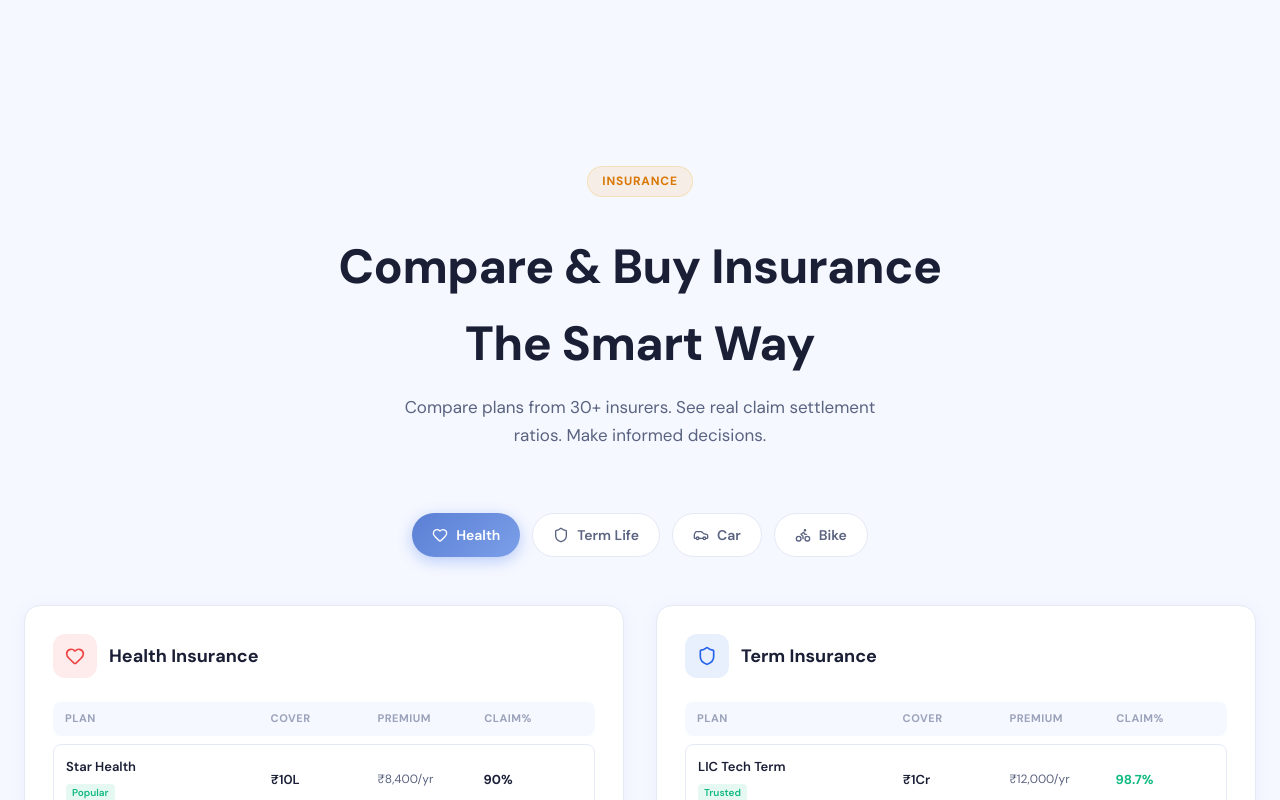
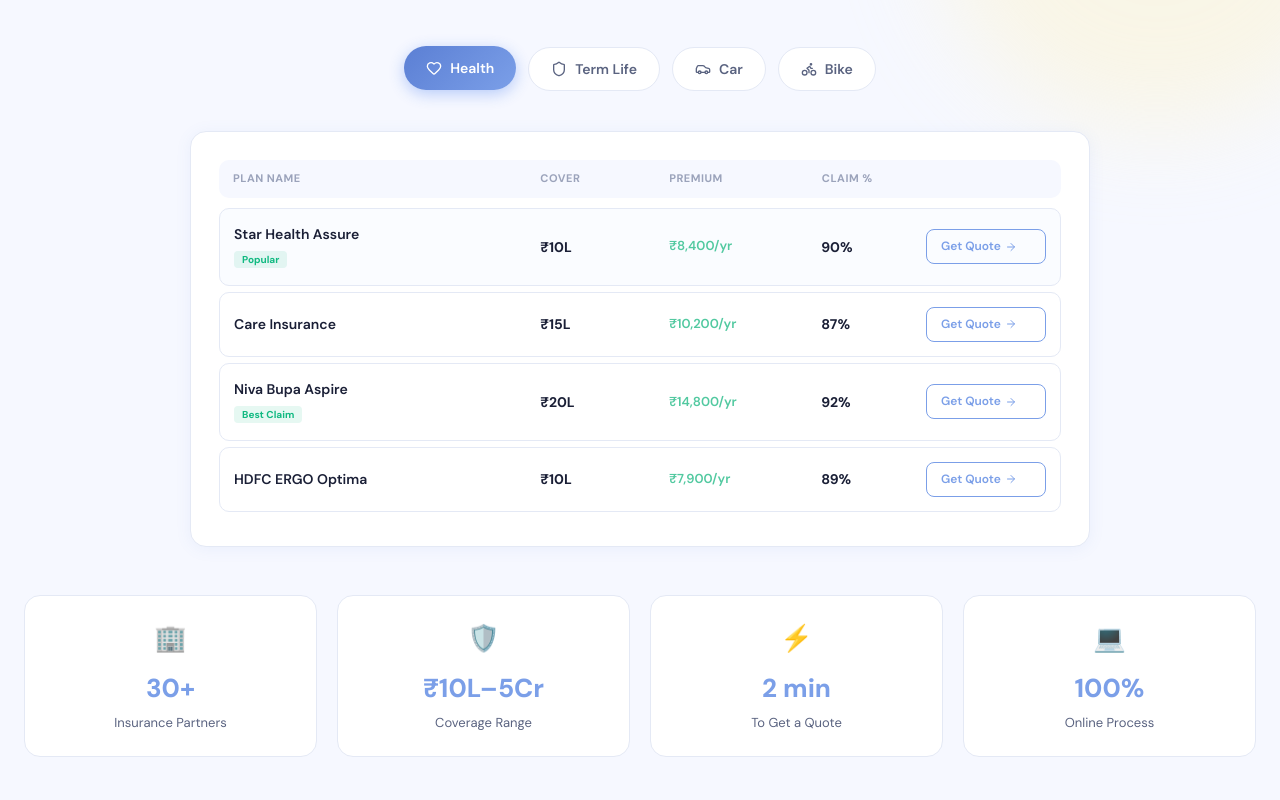
Before and after one commit to Smart123-12/finwise, a Next.js app: page /finwise/ in a window 1280 px wide. Shown: the part 3680-4480 px from the top of the page. Built offline with nearby package versions, Linux system fonts and the light colour scheme.

Commit message:
Update Dashboard and InsuranceSection UI

```diff
--- a/src/app/dashboard/page.tsx
+++ b/src/app/dashboard/page.tsx
@@ -2,7 +2,7 @@ import type { Metadata } from "next";
 import Dashboard from "@/components/Dashboard";
 
 export const metadata: Metadata = {
-  title: "Dashboard — AarthIQ",
+  title: "Dashboard — FinWise",
   description: "Your personal finance dashboard — income, expenses, tax savings, SIPs and insurance at a glance.",
 };
 
--- a/src/components/Dashboard.tsx
+++ b/src/components/Dashboard.tsx
@@ -59,14 +59,54 @@ const goals = [
 
 export default function Dashboard() {
   const [sidebarOpen, setSidebarOpen] = useState(false);
+  const [showModal, setShowModal] = useState(false);
+  const [txForm, setTxForm] = useState({ desc: "", amt: "", cat: "Food", type: "expense" });
+  const [txList, setTxList] = useState(recentTx);
+
+  const addTransaction = () => {
+    if (!txForm.desc || !txForm.amt) return;
+    const newTx = { desc: txForm.desc, cat: txForm.cat, date: "Today", amt: txForm.type === "expense" ? -Math.abs(Number(txForm.amt)) : Math.abs(Number(txForm.amt)), icon: txForm.type === "expense" ? "💸" : "💰" };
+    setTxList([newTx, ...txList]);
+    setShowModal(false);
+    setTxForm({ desc: "", amt: "", cat: "Food", type: "expense" });
+  };
 
   return (
     <div style={{ display: "flex", minHeight: "100vh", background: "var(--bg-light)" }}>
+      {/* Mobile overlay */}
+      {sidebarOpen && (
+        <div onClick={() => setSidebarOpen(false)} style={{ position: "fixed", inset: 0, background: "rgba(0,0,0,0.4)", zIndex: 99, backdropFilter: "blur(2px)" }} />
+      )}
+
+      {/* Add Transaction Modal */}
+      {showModal && (
+        <div style={{ position: "fixed", inset: 0, background: "rgba(0,0,0,0.5)", zIndex: 200, display: "flex", alignItems: "center", justifyContent: "center", padding: "16px" }}>
+          <div style={{ background: "var(--bg-card)", borderRadius: "20px", padding: "28px", width: "100%", maxWidth: "400px", boxShadow: "0 24px 60px rgba(0,0,0,0.15)" }}>
+            <h3 style={{ fontWeight: 800, fontSize: "18px", color: "var(--text-primary)", marginBottom: "20px" }}>Add Transaction</h3>
+            <div style={{ display: "flex", gap: "8px", marginBottom: "16px" }}>
+              {["expense","income"].map(t => (
+                <button key={t} onClick={() => setTxForm({...txForm, type: t})} style={{ flex:1, padding:"9px", borderRadius:"10px", border:"2px solid", borderColor: txForm.type===t?"var(--primary-light)":"var(--border)", background: txForm.type===t?"var(--primary-pastel)":"transparent", color: txForm.type===t?"var(--primary-dark)":"var(--text-secondary)", fontWeight:700, fontSize:"13px", cursor:"pointer", textTransform:"capitalize" }}>{t}</button>
+              ))}
+            </div>
+            <input placeholder="Description" value={txForm.desc} onChange={e => setTxForm({...txForm, desc: e.target.value})} style={{ width:"100%", padding:"10px 14px", borderRadius:"10px", border:"1px solid var(--border)", background:"var(--bg-light)", color:"var(--text-primary)", fontSize:"14px", marginBottom:"12px" }} />
+            <input type="number" placeholder="Amount (₹)" value={txForm.amt} onChange={e => setTxForm({...txForm, amt: e.target.value})} style={{ width:"100%", padding:"10px 14px", borderRadius:"10px", border:"1px solid var(--border)", background:"var(--bg-light)", color:"var(--text-primary)", fontSize:"14px", marginBottom:"12px" }} />
+            <select value={txForm.cat} onChange={e => setTxForm({...txForm, cat: e.target.value})} style={{ width:"100%", padding:"10px 14px", borderRadius:"10px", border:"1px solid var(--border)", background:"var(--bg-light)", color:"var(--text-primary)", fontSize:"14px", marginBottom:"20px" }}>
+              {["Food","Transport","Shopping","Medical","Housing","EMI","Investment","Income","Other"].map(c => <option key={c}>{c}</option>)}
+            </select>
+            <div style={{ display:"flex", gap:"10px" }}>
+              <button onClick={() => setShowModal(false)} style={{ flex:1, padding:"11px", borderRadius:"10px", border:"1px solid var(--border)", background:"transparent", color:"var(--text-secondary)", fontWeight:600, cursor:"pointer" }}>Cancel</button>
+              <button onClick={addTransaction} style={{ flex:2, padding:"11px", borderRadius:"10px", border:"none", background:"var(--gradient-primary)", color:"white", fontWeight:700, cursor:"pointer" }}>Add Transaction</button>
+            </div>
+          </div>
+        </div>
+      )}
+
       {/* Sidebar */}
       <aside style={{
         width: 236, background: "var(--bg-card)", borderRight: "1px solid var(--border)",
         display: "flex", flexDirection: "column", position: "fixed", top: 0, height: "100vh", zIndex: 100,
         boxShadow: "2px 0 16px rgba(91,127,212,0.05)",
+        transform: sidebarOpen ? "translateX(0)" : undefined,
       }} className="sidebar-desktop">
         <div style={{ padding: "18px 20px 14px", borderBottom: "1px solid var(--border)" }}>
           <Link href="/" style={{ textDecoration: "none", display: "flex", alignItems: "center", gap: "9px" }}>
@@ -123,7 +163,7 @@ export default function Dashboard() {
           display: "flex", alignItems: "center", justifyContent: "space-between",
         }}>
           <div style={{ display: "flex", alignItems: "center", gap: "12px" }}>
-            <button onClick={() => setSidebarOpen(!sidebarOpen)} style={{ background: "none", border: "none", cursor: "pointer", color: "var(--text-secondary)", display: "none" }} className="mobile-menu-btn">
+            <button onClick={() => setSidebarOpen(!sidebarOpen)} style={{ background: "none", border: "none", cursor: "pointer", color: "var(--text-secondary)", display: "none", padding: "6px" }} className="mobile-menu-btn">
               <Menu size={20} />
             </button>
             <div>
@@ -135,7 +175,7 @@ export default function Dashboard() {
             <div style={{ display: "flex", alignItems: "center", gap: "6px", padding: "5px 12px", borderRadius: "99px", background: "var(--secondary-pastel)" }}>
               <span style={{ color: "#1E7A5C", fontSize: "12px", fontWeight: 700 }}>AI Score: 92/100</span>
             </div>
-            <button style={{ display: "flex", alignItems: "center", gap: "7px", padding: "8px 16px", borderRadius: "10px", background: "var(--gradient-primary)", color: "white", border: "none", fontWeight: 600, fontSize: "13px", cursor: "pointer", boxShadow: "0 4px 12px rgba(91,127,212,0.3)" }}>
+            <button onClick={() => setShowModal(true)} style={{ display: "flex", alignItems: "center", gap: "7px", padding: "8px 16px", borderRadius: "10px", background: "var(--gradient-primary)", color: "white", border: "none", fontWeight: 600, fontSize: "13px", cursor: "pointer", boxShadow: "0 4px 12px rgba(91,127,212,0.3)" }}>
               <Plus size={14} /> Add Transaction
             </button>
           </div>
@@ -216,10 +256,10 @@ export default function Dashboard() {
             <div className="card" style={{ padding: "22px" }}>
               <div style={{ display: "flex", justifyContent: "space-between", alignItems: "center", marginBottom: "14px" }}>
                 <h3 style={{ fontWeight: 700, fontSize: "14px", color: "var(--text-primary)" }}>Recent Transactions</h3>
-                <button style={{ fontSize: "12px", color: "var(--primary)", background: "none", border: "none", cursor: "pointer", fontWeight: 600 }}>View All</button>
+                <button onClick={() => setShowModal(true)} style={{ fontSize: "12px", color: "var(--primary)", background: "none", border: "none", cursor: "pointer", fontWeight: 600 }}>+ Add</button>
               </div>
-              {recentTx.map((tx, i) => (
-                <div key={i} style={{ display: "flex", alignItems: "center", gap: "10px", paddingBottom: "10px", borderBottom: i < recentTx.length - 1 ? "1px solid var(--border)" : "none", marginBottom: "10px" }}>
+              {txList.map((tx, i) => (
+                <div key={i} style={{ display: "flex", alignItems: "center", gap: "10px", paddingBottom: "10px", borderBottom: i < txList.length - 1 ? "1px solid var(--border)" : "none", marginBottom: "10px" }}>
                   <div style={{ width: 34, height: 34, borderRadius: "9px", background: "var(--bg-soft)", display: "flex", alignItems: "center", justifyContent: "center", fontSize: "16px", flexShrink: 0 }}>{tx.icon}</div>
                   <div style={{ flex: 1, minWidth: 0 }}>
                     <div style={{ fontSize: "12px", fontWeight: 600, color: "var(--text-primary)", whiteSpace: "nowrap", overflow: "hidden", textOverflow: "ellipsis" }}>{tx.desc}</div>
@@ -294,8 +334,9 @@ export default function Dashboard() {
       </div>
 
       <style>{`
-        .sidebar-desktop { left: 0 !important; }
+        .sidebar-desktop { left: 0; transition: transform 0.3s ease; }
         @media (max-width: 1024px) {
+          .sidebar-desktop { transform: translateX(-100%); }
           .main-content { margin-left: 0 !important; }
           .mobile-menu-btn { display: flex !important; }
           .kpi-grid { grid-template-columns: repeat(2,1fr) !important; }
--- a/src/components/InsuranceSection.tsx
+++ b/src/components/InsuranceSection.tsx
@@ -1,110 +1,116 @@
 "use client";
-import { Shield, Heart, Car, Bike, ArrowRight } from "lucide-react";
+import { useState } from "react";
+import { Shield, Heart, Car, Bike, ArrowRight, CheckCircle } from "lucide-react";
 
-const plans = [
-  {
-    type: "Health Insurance", icon: <Heart size={20} />, color: "#EF4444", bg: "rgba(239,68,68,0.1)",
-    topPlans: [
-      { name: "Star Health", cover: "₹10L", premium: "₹8,400/yr", claim: "90%", badge: "Popular" },
+const allPlans = {
+  Health: [
+    { name: "Star Health Assure", cover: "₹10L", premium: "₹8,400/yr", claim: "90%", badge: "Popular" },
     { name: "Care Insurance", cover: "₹15L", premium: "₹10,200/yr", claim: "87%", badge: null },
-      { name: "Niva Bupa", cover: "₹20L", premium: "₹14,800/yr", claim: "92%", badge: "Best Claim" },
+    { name: "Niva Bupa Aspire", cover: "₹20L", premium: "₹14,800/yr", claim: "92%", badge: "Best Claim" },
+    { name: "HDFC ERGO Optima", cover: "₹10L", premium: "₹7,900/yr", claim: "89%", badge: null },
   ],
-  },
-  {
-    type: "Term Insurance", icon: <Shield size={20} />, color: "#2563EB", bg: "rgba(37,99,235,0.1)",
-    topPlans: [
-      { name: "LIC Tech Term", cover: "₹1Cr", premium: "₹12,000/yr", claim: "98.7%", badge: "Trusted" },
-      { name: "HDFC Life Click 2P", cover: "₹1Cr", premium: "₹9,800/yr", claim: "99.4%", badge: "Best Claim" },
-      { name: "ICICI Prulife iProtect", cover: "₹1Cr", premium: "₹10,500/yr", claim: "97.9%", badge: null },
+  Term: [
+    { name: "LIC Tech Term", cover: "₹1 Cr", premium: "₹12,000/yr", claim: "98.7%", badge: "Trusted" },
+    { name: "HDFC Life Click 2P", cover: "₹1 Cr", premium: "₹9,800/yr", claim: "99.4%", badge: "Best Claim" },
+    { name: "ICICI iProtect Smart", cover: "₹1 Cr", premium: "₹10,500/yr", claim: "97.9%", badge: null },
+    { name: "Max Life Smart Secure", cover: "₹1 Cr", premium: "₹11,200/yr", claim: "99.3%", badge: null },
   ],
-  },
+  Car: [
+    { name: "HDFC ERGO Comprehensive", cover: "IDV ₹8.5L", premium: "₹12,400/yr", claim: "91%", badge: "Popular" },
+    { name: "Bajaj Allianz Smart Drive", cover: "IDV ₹8.5L", premium: "₹11,800/yr", claim: "88%", badge: null },
+    { name: "ICICI Lombard Complete", cover: "IDV ₹8.5L", premium: "₹13,200/yr", claim: "93%", badge: "Best Claim" },
+    { name: "Tata AIG AutoSecure", cover: "IDV ₹8.5L", premium: "₹10,900/yr", claim: "86%", badge: null },
+  ],
+  Bike: [
+    { name: "Bajaj Allianz Two Wheeler", cover: "IDV ₹80K", premium: "₹1,800/yr", claim: "87%", badge: "Popular" },
+    { name: "HDFC ERGO Two Wheeler", cover: "IDV ₹80K", premium: "₹2,100/yr", claim: "90%", badge: "Best Claim" },
+    { name: "Royal Sundaram Bike", cover: "IDV ₹80K", premium: "₹1,650/yr", claim: "84%", badge: null },
+    { name: "New India Two Wheeler", cover: "IDV ₹80K", premium: "₹1,950/yr", claim: "88%", badge: null },
+  ],
+};
+
+const tabs = [
+  { label: "Health", key: "Health" as const, icon: <Heart size={16} />, color: "#EF4444" },
+  { label: "Term Life", key: "Term" as const, icon: <Shield size={16} />, color: "#2563EB" },
+  { label: "Car", key: "Car" as const, icon: <Car size={16} />, color: "#10B981" },
+  { label: "Bike", key: "Bike" as const, icon: <Bike size={16} />, color: "#F59E0B" },
 ];
 
+type TabKey = keyof typeof allPlans;
+
 export default function InsuranceSection() {
+  const [activeTab, setActiveTab] = useState<TabKey>("Health");
+  const plans = allPlans[activeTab];
+
   return (
     <section id="insurance" style={{ padding: "100px 24px", background: "var(--bg-light)", position: "relative", overflow: "hidden" }}>
-      <div className="orb orb-amber" style={{ width: 450, height: 450, top: "5%", right: "-8%", opacity: 0.4 }} />
+      <div className="blob blob-yellow" style={{ width: 450, height: 450, top: "5%", right: "-8%", opacity: 0.4 }} />
 
       <div style={{ maxWidth: "1280px", margin: "0 auto", position: "relative" }}>
-        <div style={{ textAlign: "center", marginBottom: "64px" }}>
+        <div style={{ textAlign: "center", marginBottom: "48px" }}>
           <div className="section-label" style={{ display: "inline-flex", background: "rgba(245,158,11,0.1)", color: "#D97706", border: "1px solid rgba(245,158,11,0.2)" }}>Insurance</div>
           <h2 style={{ fontFamily: "var(--font-body)", fontWeight: 800, fontSize: "clamp(28px, 4vw, 48px)", color: "var(--text-primary)", letterSpacing: "-0.5px", marginTop: "16px" }}>
             Compare & Buy Insurance<br />
-            <span className="gradient-text-amber">The Smart Way</span>
+            <span className="gradient-text">The Smart Way</span>
           </h2>
           <p style={{ color: "var(--text-secondary)", fontSize: "17px", marginTop: "12px", maxWidth: "520px", margin: "12px auto 0" }}>
             Compare plans from 30+ insurers. See real claim settlement ratios. Make informed decisions.
           </p>
         </div>
 
-        {/* Insurance type tabs */}
-        <div style={{ display: "flex", gap: "12px", justifyContent: "center", marginBottom: "48px", flexWrap: "wrap" }}>
-          {[
-            { label: "Health", icon: <Heart size={16} />, active: true },
-            { label: "Term Life", icon: <Shield size={16} />, active: false },
-            { label: "Car", icon: <Car size={16} />, active: false },
-            { label: "Bike", icon: <Bike size={16} />, active: false },
-          ].map((tab) => (
-            <button key={tab.label} style={{
+        {/* Tabs */}
+        <div style={{ display: "flex", gap: "12px", justifyContent: "center", marginBottom: "40px", flexWrap: "wrap" }}>
+          {tabs.map((tab) => (
+            <button key={tab.key} onClick={() => setActiveTab(tab.key)} style={{
               display: "flex", alignItems: "center", gap: "8px",
-              padding: "10px 20px", borderRadius: "50px",
-              background: tab.active ? "var(--gradient-primary)" : "var(--bg-card)",
-              color: tab.active ? "white" : "var(--text-secondary)",
-              border: tab.active ? "none" : "1px solid var(--border)",
+              padding: "10px 22px", borderRadius: "50px",
+              background: activeTab === tab.key ? "var(--gradient-primary)" : "var(--bg-card)",
+              color: activeTab === tab.key ? "white" : "var(--text-secondary)",
+              border: activeTab === tab.key ? "none" : "1px solid var(--border)",
               fontWeight: 600, fontSize: "14px", cursor: "pointer",
-              boxShadow: tab.active ? "0 4px 15px rgba(37,99,235,0.3)" : "none",
-              transition: "all 0.2s",
+              boxShadow: activeTab === tab.key ? "0 4px 15px rgba(37,99,235,0.3)" : "none",
+              transition: "all 0.25s ease", transform: activeTab === tab.key ? "translateY(-1px)" : "none",
             }}>
               {tab.icon} {tab.label}
             </button>
           ))}
         </div>
 
-        {/* Comparison tables */}
-        <div style={{ display: "grid", gridTemplateColumns: "1fr 1fr", gap: "32px" }} className="insurance-grid">
-          {plans.map((plan) => (
-            <div key={plan.type} className="card" style={{ padding: "28px", overflow: "hidden" }}>
-              <div style={{ display: "flex", alignItems: "center", gap: "12px", marginBottom: "24px" }}>
-                <div style={{ width: 44, height: 44, borderRadius: "12px", background: plan.bg, display: "flex", alignItems: "center", justifyContent: "center", color: plan.color }}>
-                  {plan.icon}
-                </div>
-                <h3 style={{ fontWeight: 700, fontSize: "18px", color: "var(--text-primary)" }}>{plan.type}</h3>
-              </div>
-
-              {/* Table header */}
-              <div style={{ display: "grid", gridTemplateColumns: "2fr 1fr 1fr 1fr", gap: "8px", padding: "8px 12px", background: "var(--bg-light)", borderRadius: "8px", marginBottom: "8px" }}>
-                {["Plan", "Cover", "Premium", "Claim%"].map((h) => (
+        {/* Plans Table */}
+        <div className="card" style={{ padding: "28px", maxWidth: "900px", margin: "0 auto" }}>
+          {/* Header */}
+          <div style={{ display: "grid", gridTemplateColumns: "2.5fr 1fr 1.2fr 0.8fr 120px", gap: "10px", padding: "10px 14px", background: "var(--bg-light)", borderRadius: "10px", marginBottom: "10px" }}>
+            {["Plan Name", "Cover", "Premium", "Claim %", ""].map((h) => (
               <div key={h} style={{ fontSize: "11px", fontWeight: 700, color: "var(--text-muted)", textTransform: "uppercase", letterSpacing: "0.5px" }}>{h}</div>
             ))}
           </div>
 
-              {plan.topPlans.map((p) => (
+          {plans.map((p, i) => (
             <div key={p.name} style={{
-                  display: "grid", gridTemplateColumns: "2fr 1fr 1fr 1fr", gap: "8px",
-                  padding: "12px", borderRadius: "8px", marginBottom: "4px",
+              display: "grid", gridTemplateColumns: "2.5fr 1fr 1.2fr 0.8fr 120px", gap: "10px",
+              padding: "14px", borderRadius: "10px", marginBottom: "6px",
               border: "1px solid var(--border)", alignItems: "center",
-                  transition: "all 0.2s",
-                }} className="hover:border-blue-300">
+              background: i === 0 ? "rgba(37,99,235,0.02)" : "transparent",
+              transition: "all 0.2s", cursor: "pointer",
+            }}
+              className="insurance-row"
+            >
               <div>
-                    <div style={{ fontWeight: 600, fontSize: "13px", color: "var(--text-primary)" }}>{p.name}</div>
+                <div style={{ fontWeight: 600, fontSize: "14px", color: "var(--text-primary)" }}>{p.name}</div>
                 {p.badge && (
-                      <span style={{ fontSize: "10px", background: "rgba(16,185,129,0.1)", color: "#10B981", padding: "2px 6px", borderRadius: "4px", fontWeight: 600 }}>{p.badge}</span>
+                  <span style={{ fontSize: "10px", background: "rgba(16,185,129,0.1)", color: "#10B981", padding: "2px 8px", borderRadius: "4px", fontWeight: 700 }}>{p.badge}</span>
                 )}
               </div>
-                  <div style={{ fontSize: "13px", fontWeight: 600, color: "var(--text-primary)" }}>{p.cover}</div>
-                  <div style={{ fontSize: "12px", color: "var(--text-secondary)" }}>{p.premium}</div>
-                  <div style={{ fontSize: "13px", fontWeight: 700, color: p.claim >= "95%" ? "#10B981" : "var(--text-primary)" }}>{p.claim}</div>
-                </div>
-              ))}
-
+              <div style={{ fontSize: "14px", fontWeight: 700, color: "var(--text-primary)" }}>{p.cover}</div>
+              <div style={{ fontSize: "13px", fontWeight: 600, color: "var(--secondary)" }}>{p.premium}</div>
+              <div style={{ fontSize: "14px", fontWeight: 700, color: Number(p.claim.replace("%","")) >= 95 ? "#10B981" : "var(--text-primary)" }}>{p.claim}</div>
               <button style={{
-                width: "100%", marginTop: "16px", padding: "12px",
-                background: "var(--gradient-primary)", color: "white",
-                border: "none", borderRadius: "10px", fontWeight: 600,
-                fontSize: "14px", cursor: "pointer", display: "flex",
-                alignItems: "center", justifyContent: "center", gap: "8px",
+                padding: "7px 14px", borderRadius: "8px", border: "1.5px solid var(--primary-light)",
+                background: "transparent", color: "var(--primary-light)", fontWeight: 600,
+                fontSize: "12px", cursor: "pointer", transition: "all 0.2s",
+                display: "flex", alignItems: "center", gap: "4px",
               }}>
-                Compare All Plans <ArrowRight size={16} />
+                Get Quote <ArrowRight size={12} />
               </button>
             </div>
           ))}
@@ -113,13 +119,14 @@ export default function InsuranceSection() {
         {/* Highlights */}
         <div style={{ display: "grid", gridTemplateColumns: "repeat(4, 1fr)", gap: "20px", marginTop: "48px" }} className="ins-highlights">
           {[
-            { num: "30+", label: "Insurance Partners" },
-            { num: "₹10L–5Cr", label: "Coverage Range" },
-            { num: "2min", label: "To Get a Quote" },
-            { num: "100%", label: "Online Process" },
+            { num: "30+", label: "Insurance Partners", icon: "🏢" },
+            { num: "₹10L–5Cr", label: "Coverage Range", icon: "🛡️" },
+            { num: "2 min", label: "To Get a Quote", icon: "⚡" },
+            { num: "100%", label: "Online Process", icon: "💻" },
           ].map((h) => (
-            <div key={h.label} style={{ textAlign: "center", padding: "20px", background: "var(--bg-card)", borderRadius: "16px", border: "1px solid var(--border)" }}>
-              <div style={{ fontWeight: 800, fontSize: "28px", color: "var(--primary-light)" }}>{h.num}</div>
+            <div key={h.label} style={{ textAlign: "center", padding: "22px 16px", background: "var(--bg-card)", borderRadius: "16px", border: "1px solid var(--border)" }}>
+              <div style={{ fontSize: "26px", marginBottom: "8px" }}>{h.icon}</div>
+              <div style={{ fontWeight: 800, fontSize: "26px", color: "var(--primary-light)" }}>{h.num}</div>
               <div style={{ color: "var(--text-secondary)", fontSize: "13px", marginTop: "4px" }}>{h.label}</div>
             </div>
           ))}
@@ -127,9 +134,13 @@ export default function InsuranceSection() {
       </div>
 
       <style>{`
+        .insurance-row:hover { background: rgba(37,99,235,0.04) !important; border-color: rgba(37,99,235,0.3) !important; }
         @media (max-width: 768px) {
-          .insurance-grid { grid-template-columns: 1fr !important; }
           .ins-highlights { grid-template-columns: repeat(2, 1fr) !important; }
+        }
+        @media (max-width: 600px) {
+          .insurance-row { grid-template-columns: 1fr 1fr !important; }
+          .insurance-row > *:nth-child(3), .insurance-row > *:nth-child(4) { display: none; }
         }
       `}</style>
     </section>
```
Lines whose indentation alone changed are shown as unchanged.
